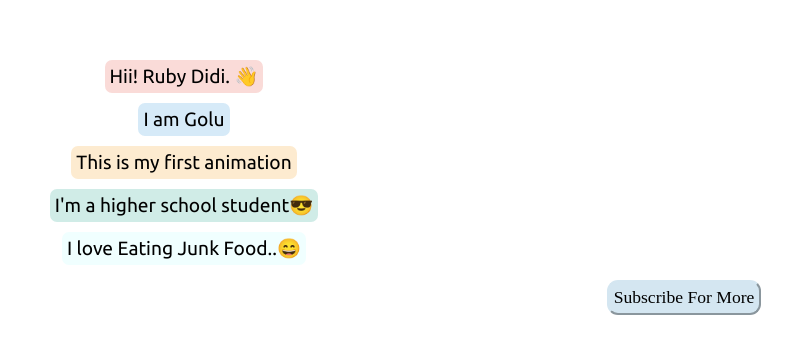
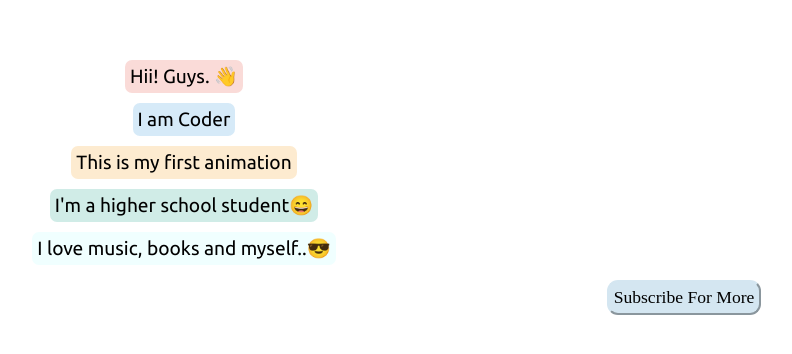
Before and after one commit to Codepanti/animation-webpage, a plain HTML site: page index.html in a window 1280 px wide. Shown: the part 210-564 px from the top of the page, without its empty margins (456-1248 px from the left). Drawn offline with Linux system fonts and the light colour scheme; a web font is replaced by a local one.

Commit message:
animation.html

```diff
--- a/index.html
+++ b/index.html
@@ -12,19 +12,19 @@
       <div id="container">
 
         <div class="item item1 fromLeft">
-            <p>Hii! Ruby Didi. 👋</p>
+            <p>Hii! Guys. 👋</p>
         </div>
         <div class="item item2 fromRight">
-            <p>I am Golu</p>
+            <p>I am Coder</p>
         </div>
         <div class="item item3 fromLeft">
             <p>This is my first animation</p>
         </div>
         <div class="item item4 fromRight">
-            <p>I'm a higher school student😎</p>
+            <p>I'm a higher school student😄</p>
         </div>
         <div class="item item5 fromLeft">
-            <p>I love Eating Junk Food..😄</p>
+            <p>I love music, books and myself..😎</p>
         </div>
         <div class="item item6 fromRight">
             <button><a href="https://youtube.com/@Codepanti?si=sqHGPZl6SwqzdEK4">Subscribe For More</a></button>
```
